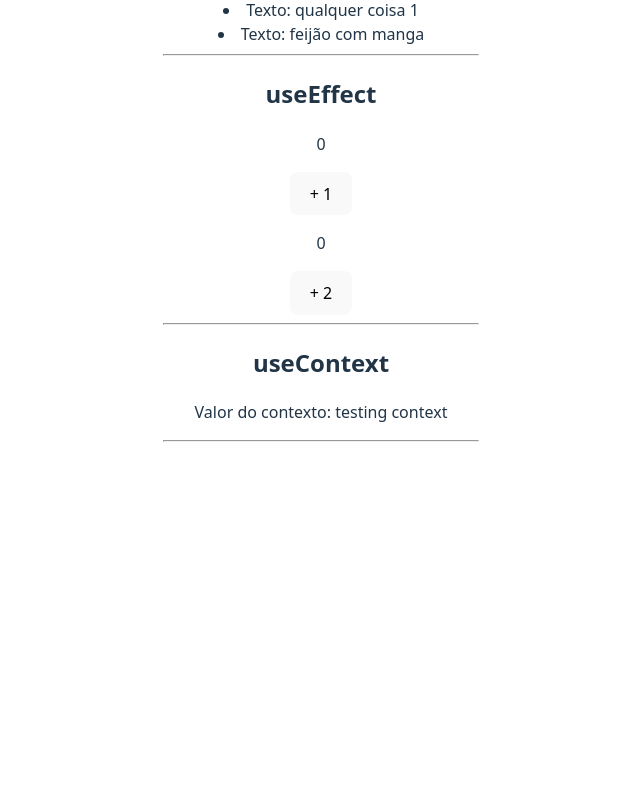
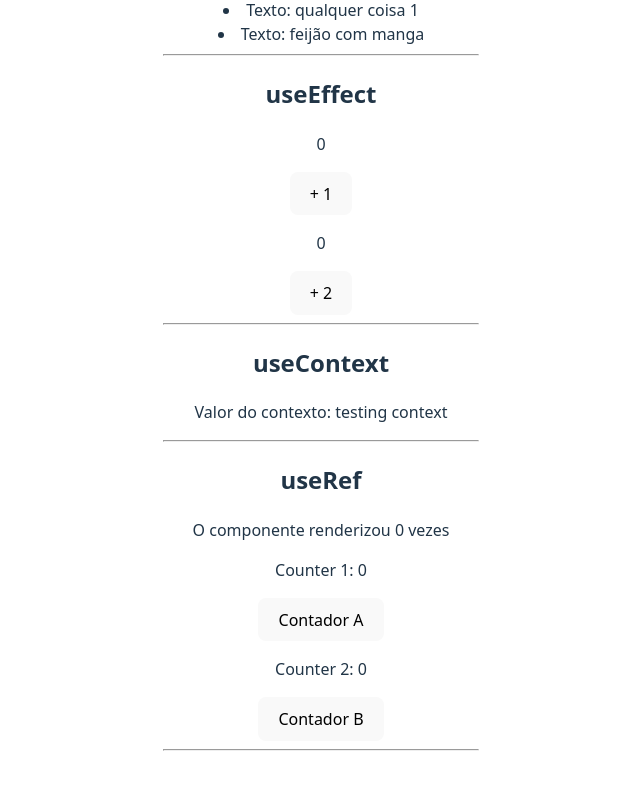
Before and after one commit to VictorLapaDev/React-Course-Matheus-Battiti, a React (Vite) app in the folder 11-Hooks/HooksReact/: page / in a window 1280 px wide. Shown: the part 792-1581 px from the top of the page, without its empty margins (319-959 px from the left). Before the commit the page ends 1274 px from the top, so only its background shows below. Built offline with nearby package versions, Linux system fonts and the light colour scheme.

Commit message:
feat: useRef

```diff
--- /dev/null
+++ b/11-Hooks/HooksReact/src/components/HookUseRef.jsx
@@ -0,0 +1,53 @@
+import React, { useEffect, useRef, useState } from "react";
+
+const HookUseRef = () => {
+
+  // 1 - useRef
+  // useRef cria uma referência que:
+  // - NÃO causa re-render quando muda
+  // - Mantém o valor entre renderizações
+  // Aqui usamos para contar quantas vezes o componente renderizou
+  const numberRef = useRef(0);
+
+  // Estados normais com useState
+  // Sempre que mudam, o componente renderiza novamente
+  const [count, setCount] = useState(0);
+  const [counter, setCounter] = useState(0);
+
+  // useEffect sem dependências
+  // Executa toda vez que o componente renderiza
+  useEffect(() => {
+    // Incrementa o valor armazenado no useRef
+    // Isso NÃO dispara um novo render
+    numberRef.current = numberRef.current + 1;
+
+    // Se usássemos useState aqui, causaria um loop infinito,
+    // pois o setState dispara um novo render
+    // setCount(count + 1);
+  });
+
+  return (
+    <div>
+      <h2>useRef</h2>
+
+      {/* Exibe quantas vezes o componente foi renderizado */}
+      <p>O componente renderizou {numberRef.current} vezes</p>
+
+      {/* Contador usando useState */}
+      <p>Counter 1: {count}</p>
+      <button onClick={() => setCount(count + 1)}>
+        Contador A
+      </button>
+
+      {/* Outro contador independente */}
+      <p>Counter 2: {counter}</p>
+      <button onClick={() => setCounter(counter + 1)}>
+        Contador B
+      </button>
+
+      <hr />
+    </div>
+  );
+};
+
+export default HookUseRef;
--- a/11-Hooks/HooksReact/src/pages/Home.jsx
+++ b/11-Hooks/HooksReact/src/pages/Home.jsx
@@ -2,6 +2,7 @@ import React from 'react'
 import HookUseState from '../components/hookUseState'
 import HookUseReducer from '../components/HookUseReducer'
 import HookUseEffect from '../components/HookUseEffect'
+import HookUseRef from '../components/HookUseRef'
 
 //useContext
 import { useContext } from 'react'
@@ -19,6 +20,7 @@ const Home = () => {
         <h2>useContext</h2>
         <p>Valor do contexto: {contextValue}</p>
         <hr />
+        <HookUseRef/>
     </div>
   )
 }
```
